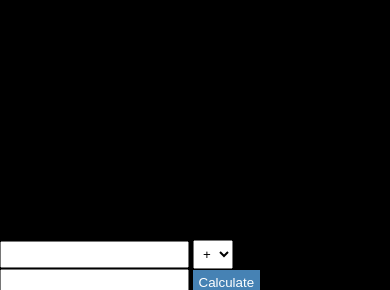
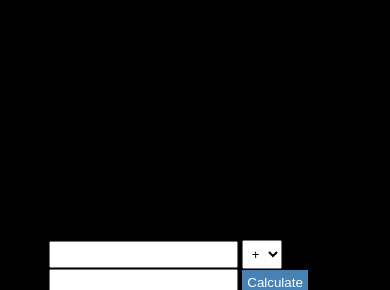
Before and after one commit to GOLDHONESTY/Calculator, a plain HTML site: page index.html in a window 390 px wide. Shown: the part 149-439 px from the top of the page. Drawn offline with Linux system fonts and the light colour scheme.

Commit message:
Update style.css
media query

```diff
--- a/style.css
+++ b/style.css
@@ -32,3 +32,11 @@ select{
     color: white;
     display: inline;
 }
+
+
+@media only screen and (max-width: 450px) {
+    .content{
+    margin: 0 auto;
+    width: 75%;
+    }
+}
```
